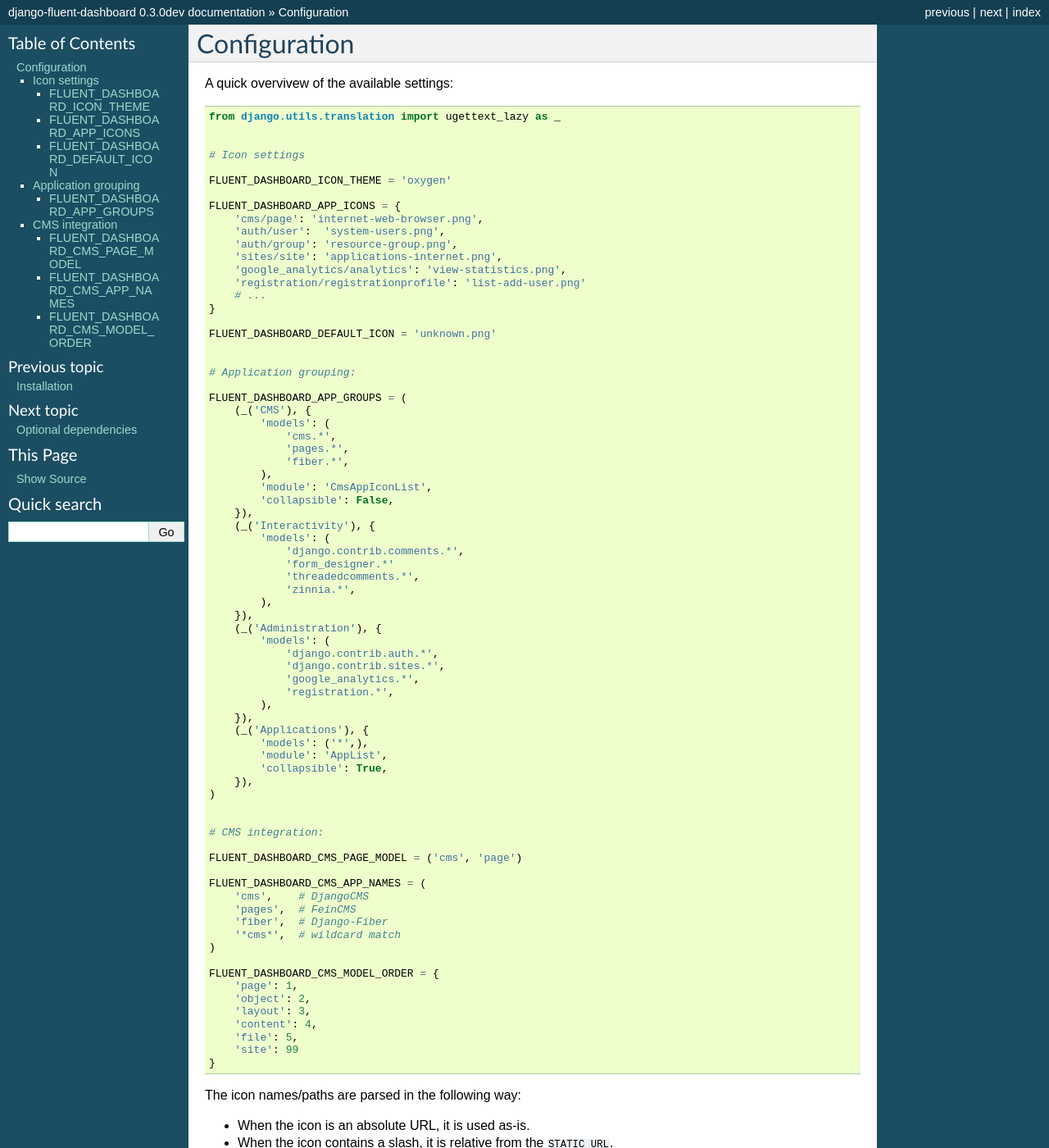
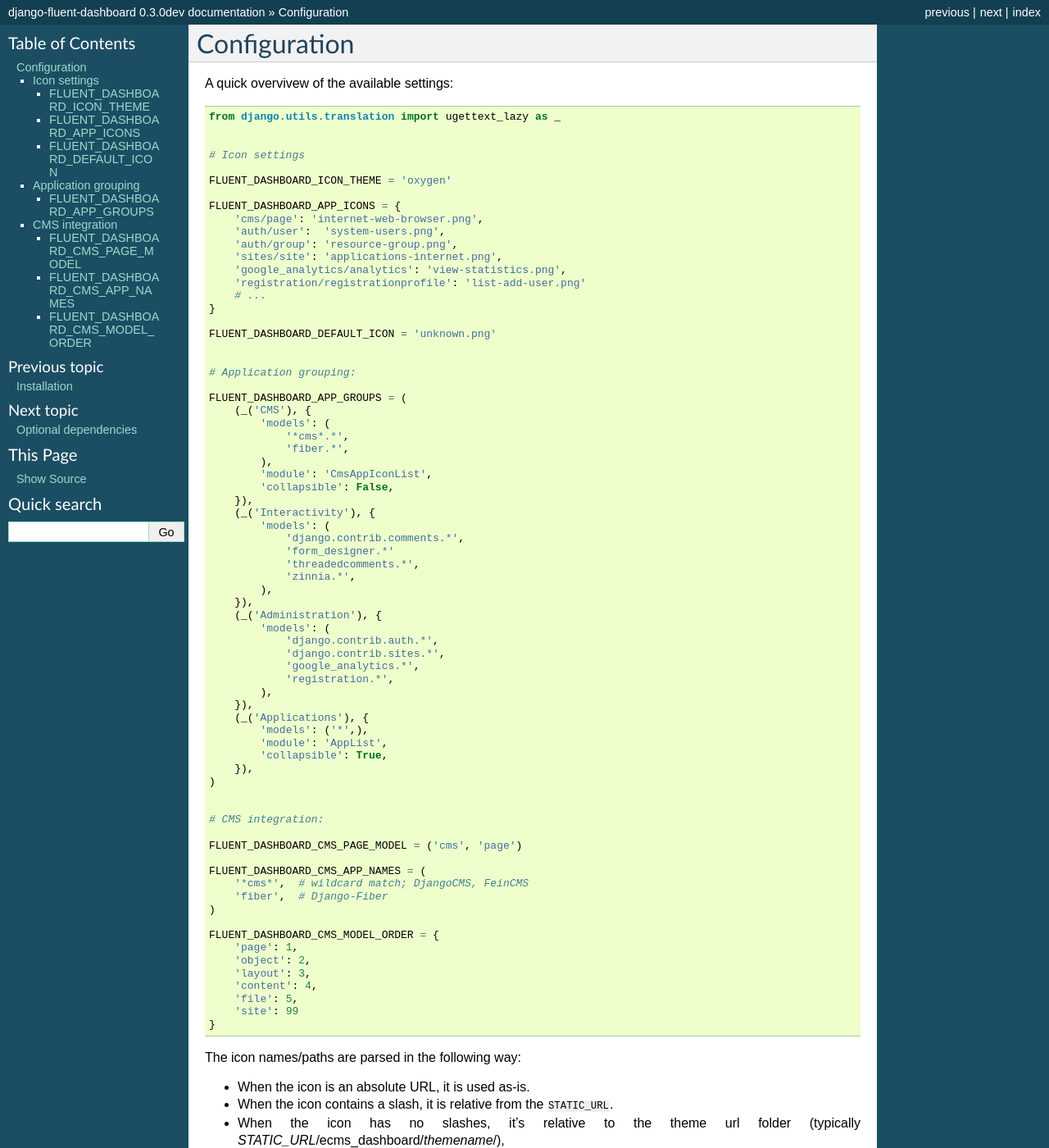
Before and after one commit to django-fluent/django-fluent-dashboard, a Sphinx documentation site: the page built from docs/configuration.rst, in a window 1280 px wide and 1400 px high. Shown: the whole window at 82% size. Built offline with Sphinx 7.4.7, drawn with Linux system fonts in a browser that asks for light colours.

Commit message:
Added django-fluent-pages support
Replaced the old internal 'ecms' settings with the new branding of
the fluent-pages. Will soon be released on pypi.

```diff
--- a/docs/configuration.rst
+++ b/docs/configuration.rst
@@ -32,8 +32,7 @@ A quick overvivew of the available settings:
     FLUENT_DASHBOARD_APP_GROUPS = (
         (_('CMS'), {
             'models': (
-                'cms.*',
-                'pages.*',
+                '*cms*.*',
                 'fiber.*',
             ),
             'module': 'CmsAppIconList',
@@ -68,10 +67,8 @@ A quick overvivew of the available settings:
     FLUENT_DASHBOARD_CMS_PAGE_MODEL = ('cms', 'page')
 
     FLUENT_DASHBOARD_CMS_APP_NAMES = (
-        'cms',    # DjangoCMS
-        'pages',  # FeinCMS
+        '*cms*',  # wildcard match; DjangoCMS, FeinCMS
         'fiber',  # Django-Fiber
-        '*cms*',  # wildcard match
     )
 
     FLUENT_DASHBOARD_CMS_MODEL_ORDER = {
```
Also changed, not shown: 1 other file.
